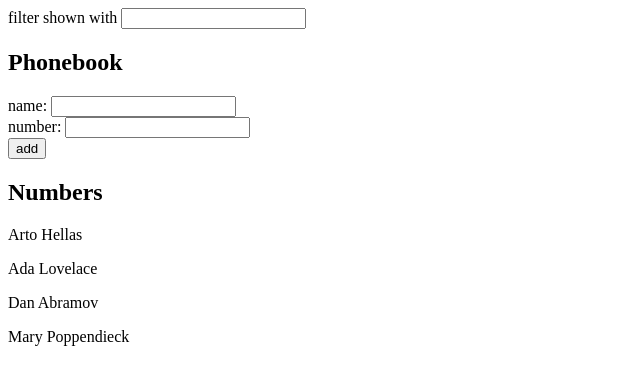
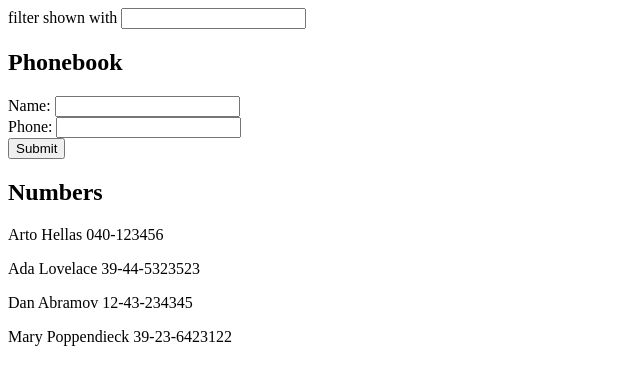
Before and after one commit to bailan-jer/fullStackOpen, a React (Vite) app in the folder part2/phonebook/: page / in a window 1280 px wide. Shown: the top 384 px of the page, without its empty margins (0-640 px from the left). Built offline with nearby package versions, Linux system fonts and the light colour scheme.

Commit message:
Exercise 2.10

```diff
--- a/part2/phonebook/src/App.jsx
+++ b/part2/phonebook/src/App.jsx
@@ -1,4 +1,34 @@
 import { useState } from 'react'
+
+const Filter = ({searchName, handleSearchName}) => {
+  return (
+    <div>
+      filter shown with <input value = {searchName} onChange = {handleSearchName} />
+    </div>
+  )
+}
+
+const PersonForm = ({handleAddPerson, newName, handleNameChange, newPhone, handlePhoneChange}) => {
+  return (
+    <div>
+      <form onSubmit = {handleAddPerson}>
+        Name: <input value = {newName} onChange = {handleNameChange} /><br />
+        Phone: <input value = {newPhone} onChange = {handlePhoneChange} /><br />
+        <input type = "submit" />
+      </form>
+    </div>
+  )
+}
+
+const Person = ({name, number}) => {
+  return <p>{name} {number}</p>
+}
+
+const Persons = ({persons, searchName}) => {
+  const personsToShow = persons.filter(person => person.name.toLowerCase().includes(searchName.toLowerCase()))
+
+  return personsToShow.map(person => <Person key = {person.name} {...person} />)
+}
 
 const App = () => {
   const [persons, setPersons] = useState([
@@ -14,7 +44,7 @@ const App = () => {
   const handleAddPerson = (event) => {
     event.preventDefault()
     if (!persons.find(person => person.name === newName)){
-      const newPerson = {name: newName, phone: newPhone}
+      const newPerson = {name: newName, number: newPhone}
       setPersons(persons.concat(newPerson));
     } else {
       alert(`${newName} is already added to phonebook`)
@@ -22,7 +52,7 @@ const App = () => {
     setNewName("")
     setNewPhone("")
   }
-  const handlePersonChange = (event) => {
+  const handleNameChange = (event) => {
     setNewName(event.target.value)
   }
   const handlePhoneChange = (event) => {
@@ -36,19 +66,12 @@ const App = () => {
 
   return (
     <div>
-      filter shown with <input value = {searchName} onChange = {handleSearchName} />
+      <Filter searchName = {searchName} handleSearchName = {handleSearchName} />
       <h2>Phonebook</h2>
-      <form onSubmit = {handleAddPerson}>
-        <div>
-          name: <input  value = {newName} onChange = {handlePersonChange} />
-        </div>
-        <div>number: <input value = {newPhone} onChange = {handlePhoneChange} /></div>
-        <div>
-          <button type="submit">add</button>
-        </div>
-      </form>
+      <PersonForm handleAddPerson = {handleAddPerson} newName = {newName} handleNameChange = {handleNameChange}
+                  newPhone = {newPhone} handlePhoneChange = {handlePhoneChange} />
       <h2>Numbers</h2>
-      {personsToShow.map(person => <p key = {person.name}>{person.name} {person.phone}</p>)}
+      <Persons persons = {persons} searchName = {searchName} />
     </div>
   )
 }
```
